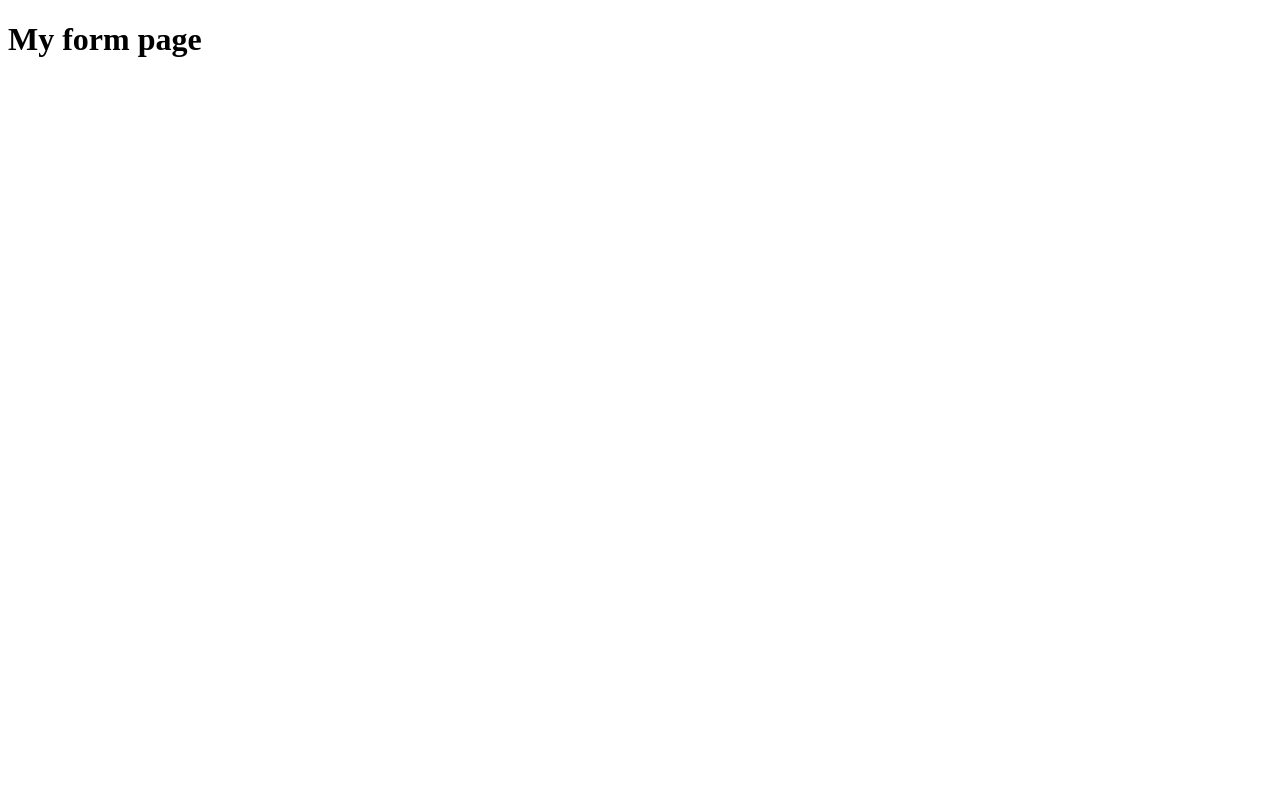
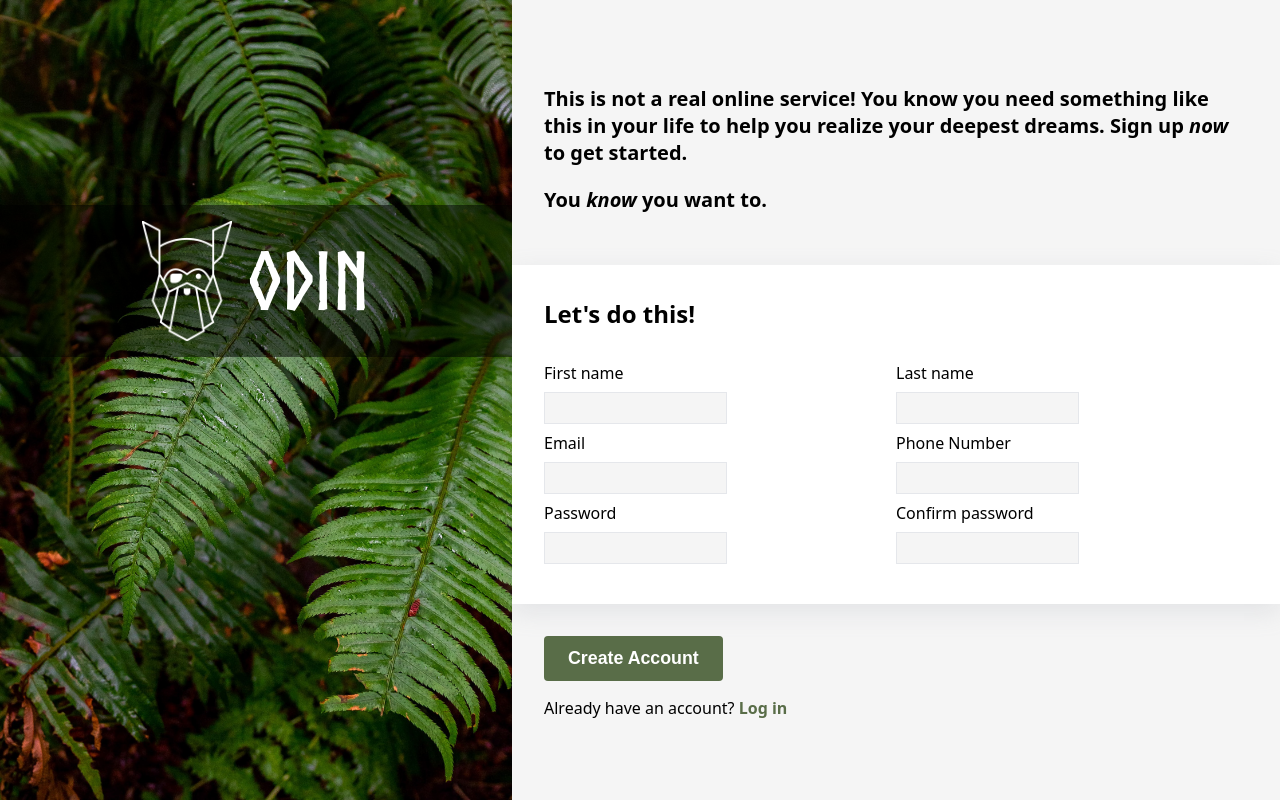
Before and after one commit to Maddof/signup_form, a plain HTML site: page index.html in a window 1280 px wide. Drawn offline with Linux system fonts and the light colour scheme.

Commit message:
HTML, CSS. Groundwork done.

```diff
--- a/index.html
+++ b/index.html
@@ -7,7 +7,61 @@
     <link rel="stylesheet" href="style.css" />
   </head>
   <body>
-    <h1>My form page</h1>
+    <section class="container">
+      <div class="left-col">
+        <div class="logo-wrapper">
+          <img src="media/odin-lined.png" alt="logo" class="logo" />
+          <h1>ODIN</h1>
+        </div>
+      </div>
+      <div class="right-col">
+        <form action="dsa">
+          <div class="right-col__row1">
+            <p>
+              This is not a real online service! You know you need something
+              like this in your life to help you realize your deepest dreams.
+              Sign up <em>now</em> to get started.
+            </p>
+            <p>You <em>know</em> you want to.</p>
+          </div>
+          <div class="right-col__row2">
+            <h2>Let's do this!</h2>
+            <ul>
+              <li>
+                <label for="first_name">First name</label>
+                <input type="text" name="user_first_name" id="first_name" />
+              </li>
+              <li>
+                <label for="last_name">Last name</label>
+                <input type="text" name="user_last_name" id="last_name" />
+              </li>
+              <li>
+                <label for="email">Email</label>
+                <input type="email" name="user_email" id="email" />
+              </li>
+              <li>
+                <label for="telephone">Phone Number</label>
+                <input type="tel" name="user_phone" id="telephone" />
+              </li>
+              <li>
+                <label for="password1">Password</label>
+                <input type="password" name="user_pass1" id="password1" />
+              </li>
+              <li>
+                <label for="password2">Confirm password</label>
+                <input type="password" name="user_pass2" id="password2" />
+              </li>
+            </ul>
+          </div>
+          <div class="right-col__row3">
+            <button type="submit" class="form-button">Create Account</button>
+            <p>
+              Already have an account? <span><a href="#">Log in</a></span>
+            </p>
+          </div>
+        </form>
+      </div>
+    </section>
     <script src="main.js"></script>
   </body>
 </html>
--- a/style.css
+++ b/style.css
@@ -0,0 +1,145 @@
+@font-face {
+    font-family: 'Norse Bold';
+    src: url("fonts/Norse-Bold.otf") format("opentype");
+    font-weight: 100 900;
+    font-display: swap;
+}
+
+:root {
+    --padding-m: 2rem;
+    --bg-main: rgb(245, 245, 245);
+}
+
+* {
+    box-sizing: border-box;
+}
+
+body {
+    font-family: system-ui, -apple-system, BlinkMacSystemFont, 'Segoe UI', Roboto, Oxygen, Ubuntu, Cantarell, 'Open Sans', 'Helvetica Neue', sans-serif;
+    margin: 0;
+}
+
+h1 {
+    font-family: 'Norse Bold';
+}
+
+h1, h2 {
+    margin: 0;
+}
+
+a {
+    color: #596D48;
+    text-decoration: none;
+    font-weight: 700;
+}
+
+img {
+    display: block;
+    height: auto;
+}
+
+input:invalid {
+    border: 1px solid red !important;
+}
+/* input:valid {
+    background-color: rgba(0, 128, 0, 0.1) !important;
+} */
+
+.container {
+    display: flex;
+    max-width: 1280px;
+    margin-inline: auto;
+}
+
+.left-col{
+    background-color: aquamarine;
+    min-height: 100dvh;
+    width: 40%;
+    background-image: url(media/left-col_bg.jpg);
+    background-size: cover;
+}
+
+.logo-wrapper {
+    display: flex;
+    gap: 1rem;
+    justify-content: center;
+    align-items: center;
+    margin-top: 40%;
+    color: white;
+    background: rgb(0, 0, 0, 0.5);
+    padding: 1rem 0;
+}
+
+.logo-wrapper h1 {
+    font-size: 5rem;
+}
+
+.logo {
+    width: 90px;
+}
+
+.right-col {
+    width: 60%;
+    background-color: var(--bg-main);
+    display: flex;
+    flex-direction: column;
+    justify-content: center;
+}
+
+.right-col__row1,
+.right-col__row2,
+.right-col__row3 {
+    padding: var(--padding-m);
+}
+
+.right-col__row1 {
+    font-weight: 700;
+    font-size: 1.25rem;
+}
+
+.right-col__row2 {
+    background-color: white;
+    box-shadow: rgba(149, 157, 165, 0.2) 0px 8px 24px;
+}
+
+.right-col__row2 > ul {
+    list-style-type: none;
+    padding: 0;
+    margin: 0;
+    display: grid;
+    grid-template-columns: repeat(2, 1fr);
+}
+
+.right-col__row2 > ul li input{
+    background: var(--bg-main);
+    border: 1px solid #E5E7EB;
+    min-height: 2rem;
+    margin-bottom: 0.5rem;
+}
+
+.right-col__row2 > ul li input:focus,
+.right-col__row2 > ul li input:focus-visible{
+    /* border: 1px solid #83a8f3; */
+    outline-color: #83a8f3;
+    box-shadow: 5px 5px 5px 0px rgba(20,103,163,0.20);
+}
+
+.right-col__row2 > ul li label{
+    display: block;
+    margin-bottom: 0.5rem;
+}
+
+.right-col__row2 > h2 {
+    margin-bottom: 2rem;
+}
+
+.form-button {
+    background-color: #596D48;
+    color: white;
+    cursor: pointer;
+    border-radius: 4px;
+    border: 0;
+    padding: 12px 24px;
+    font-weight: 600;
+    font-size: 1.1125rem;
+}
```
Also changed, not shown: fonts/Norse-Bold.otf (added), media/left-col_bg.jpg (added), media/odin-lined.png (added), sign-up-form.png (added).
